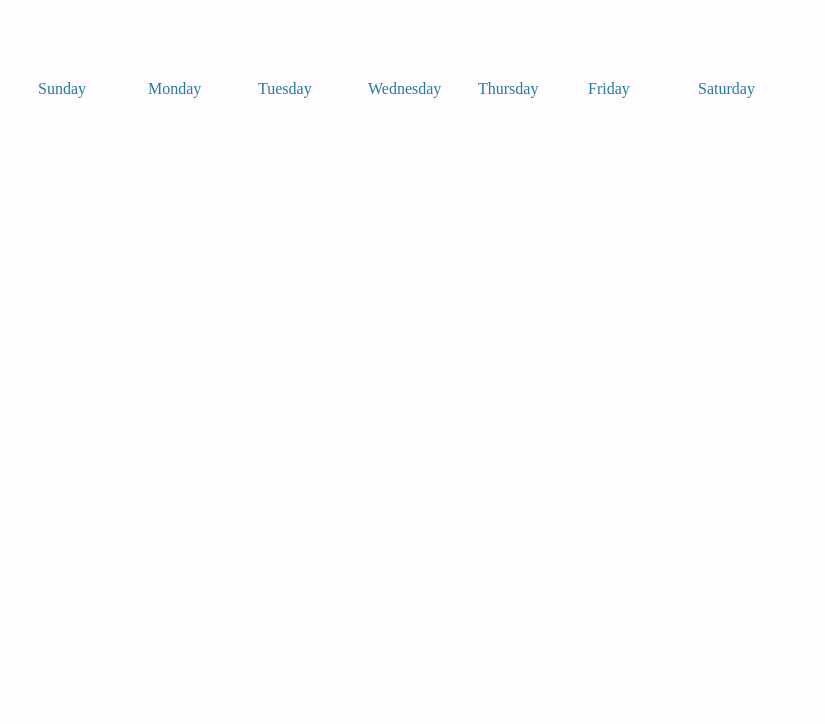
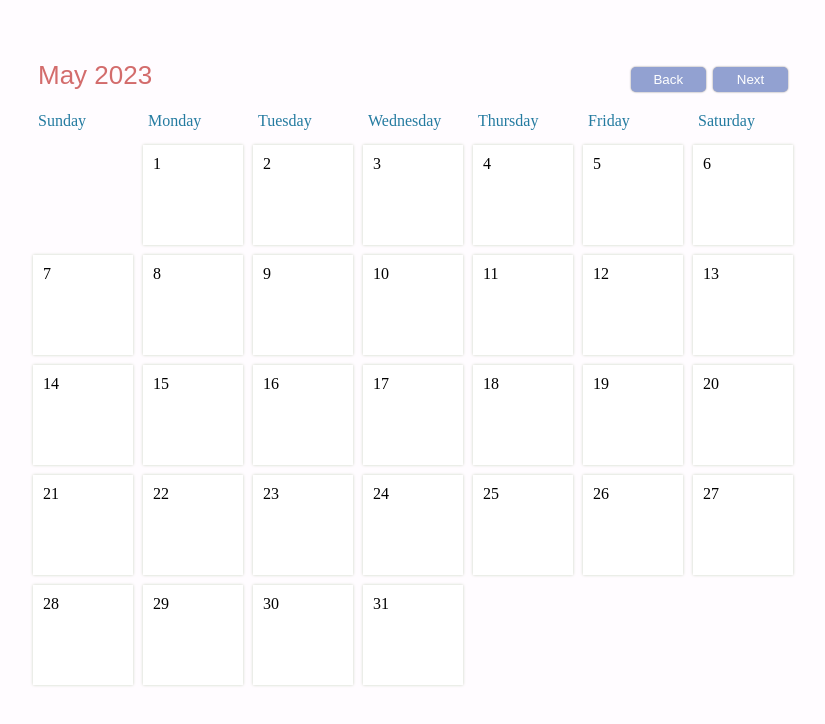
Before and after one commit to flavio45/CalendarJS, a plain HTML site: page index.html in a window 1280 px wide. Shown: the whole page, without its empty margins (227-1052 px from the left). Drawn offline with Linux system fonts and the light colour scheme.

Commit message:
load function created in script.js

```diff
--- a/index.html
+++ b/index.html
@@ -8,7 +8,14 @@
   </head>
   <body>
     <div id="container">
-      <div id="header"></div>
+      <div id="header">
+        <div id="monthDisplay"></div>
+
+        <div>
+          <button id="backButton">Back</button>
+          <button id="nextButton">Next</button>
+        </div>
+      </div>
       <div id="weekdays">
         <div>Sunday</div>
         <div>Monday</div>
--- a/script.js
+++ b/script.js
@@ -33,5 +33,30 @@ function load() {
     day: "numeric",
   });
 
-  const paddingDays = weekdays.indexOf(dateString.split(",")[0]);
-}
+  const paddingDays = weekdays.indexOf(dateString.split(", ")[0]);
+
+  document.getElementById("monthDisplay").innerText = `${dt.toLocaleDateString(
+    "en-us",
+    { month: "long" }
+  )} ${year}`;
+
+  for (let i = 1; i <= paddingDays + daysInMonth; i++) {
+    const daySquare = document.createElement("div");
+    daySquare.classList.add("day");
+
+    if (i > paddingDays) {
+      daySquare.innerText = i - paddingDays;
+
+      daySquare.addEventListener("click", () => console.log("click"));
+    } else {
+      daySquare.classList.add("padding");
+    } // if
+
+    calendar.append(daySquare);
+  } // for
+} // load
+
+function initButtons() {} // initButtons()
+
+initButtons();
+load();
```
